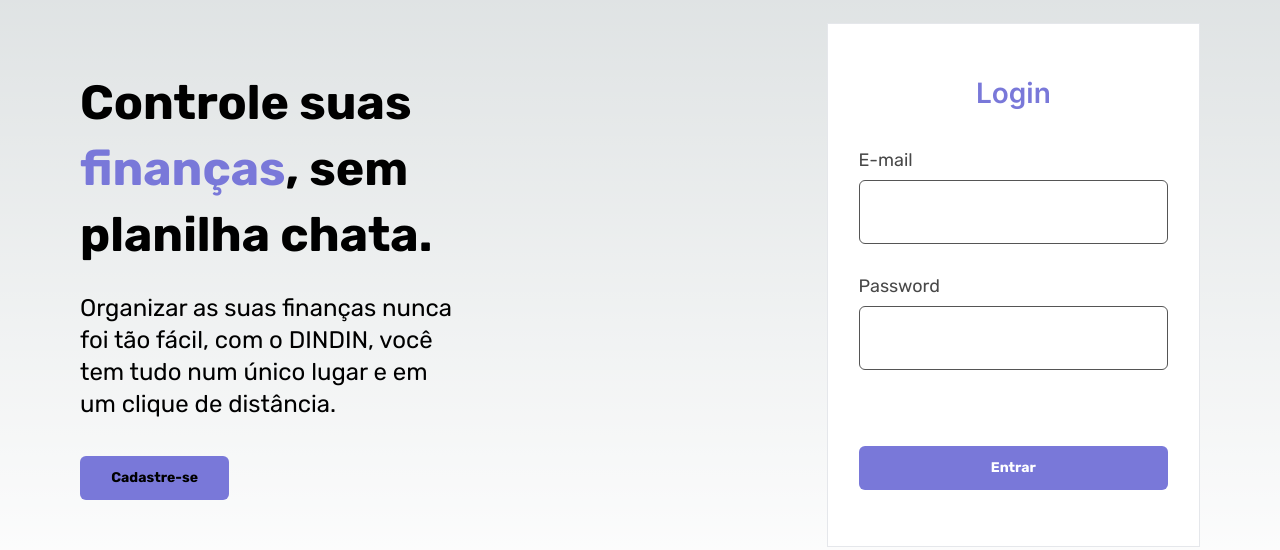
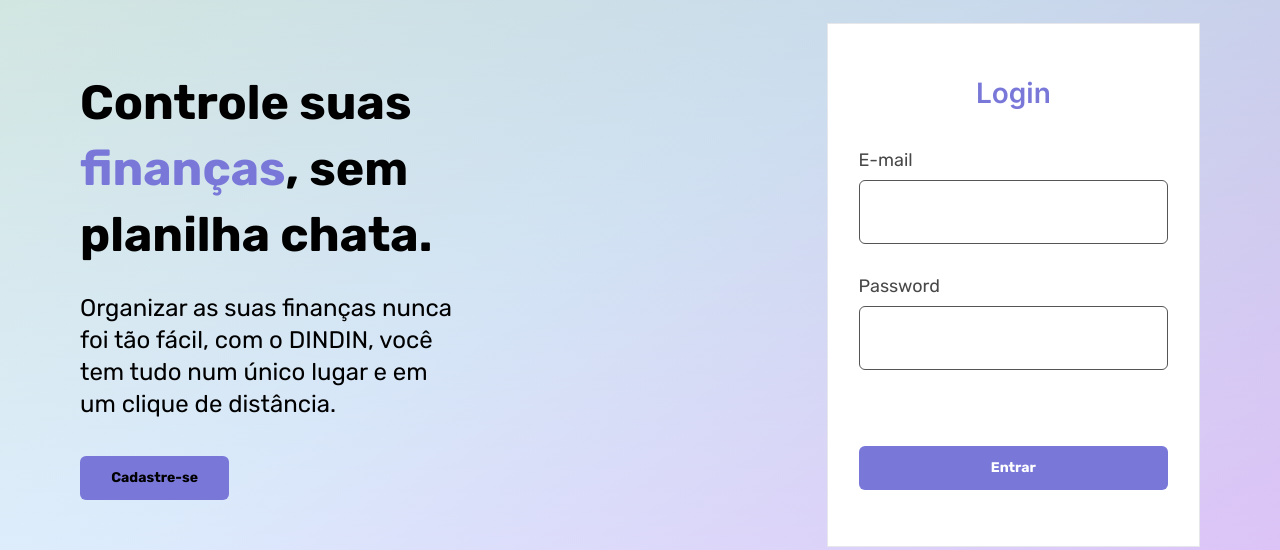
Before and after one commit to Lectio-Project/FrontEnd-DinDin, a Next.js app: page /signin in a window 1280 px wide. Shown: the part 186-736 px from the top of the page. Built offline with nearby package versions, Linux system fonts and the light colour scheme.

Commit message:
feat: Adição do degrade na tela de login

```diff
--- a/src/app/(pages)/signin/page.tsx
+++ b/src/app/(pages)/signin/page.tsx
@@ -57,16 +57,16 @@
             className="flex flex-col justify-center items-center h-screen w-screen bg-gradient-to-br bg-cover bg-center bg-no-repeat "
             style={{ backgroundImage: `url(${Background})` }}
         >
-
+            <div className="absolute inset-0 bg-gradient-to-br from-green-200 via-blue-300 to-purple-600 opacity-30" />
 
             <img
-                className="self-start w-44 ml-16 mb-2.5"
+                className="self-start w-44 ml-16 mb-2.5 z-10"
                 src={Logo}
                 alt="Logo with the outline of a hexagon with a white line inside and a dark blue line outside, accompanied by the word Dindin"
             />
 
             <section className='flex justify-between items-center gap-48 w-full h-4/5 px-20'>
-                <article className='flex flex-col items-start gap-6 w-4/12'>
+                <article className='flex flex-col items-start gap-6 w-4/12 z-10'>
                     <h2 className='text-5xl font-bold leading-snug font-primary'>
                         Controle suas <span className='text-primary-lilac'>finanças</span>, sem planilha chata.
                     </h2>
@@ -82,7 +82,7 @@
                     </Link>
                 </article>
 
-                <article className='flex flex-col items-center justify-between w-4/12 h-fit border bg-white'>
+                <article className='flex flex-col items-center justify-between w-4/12 h-fit border bg-white z-10'>
                     <h3 className='text-[28px] text-primary-lilac font-semibold mt-12 mb-8'>
                         Login
                     </h3>
```
